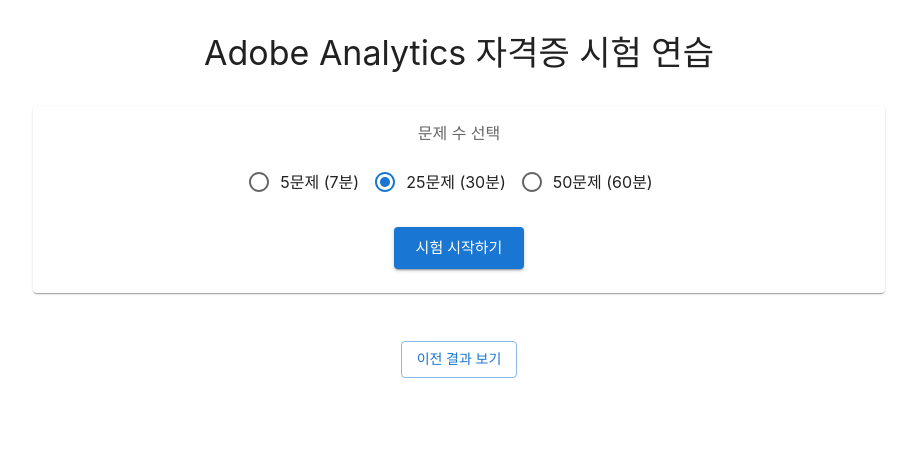
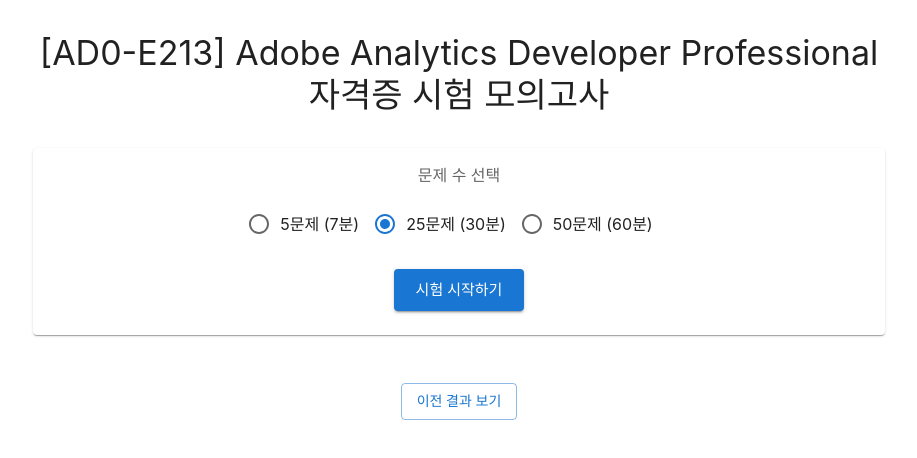
Before and after one commit to iam149cm/study, a React (Create React App) app in the folder 04_aaCert/adobe-analytics-exam/: page / in a window 1280 px wide. Shown: the top 458 px of the page, without its empty margins (181-1098 px from the left). Built offline with nearby package versions, Linux system fonts and the light colour scheme.

Commit message:
update title with certification code

```diff
--- a/04_aaCert/adobe-analytics-exam/public/index.html
+++ b/04_aaCert/adobe-analytics-exam/public/index.html
@@ -24,7 +24,7 @@
       work correctly both with client-side routing and a non-root public URL.
       Learn how to configure a non-root public URL by running `npm run build`.
     -->
-    <title>Adobe Analytics 인증 시험 모의고사</title>
+    <title>[AD0-E213] Adobe Analytics Developer Professional 인증 시험 모의고사</title>
   </head>
   <body>
     <noscript>You need to enable JavaScript to run this app.</noscript>
--- a/04_aaCert/adobe-analytics-exam/src/pages/HomePage.tsx
+++ b/04_aaCert/adobe-analytics-exam/src/pages/HomePage.tsx
@@ -43,7 +43,8 @@
     <Container maxWidth="md">
       <Box sx={{ mt: 4, textAlign: 'center' }}>
         <Typography variant="h4" gutterBottom>
-          Adobe Analytics 자격증 시험 연습
+          [AD0-E213] Adobe Analytics Developer Professional<br/>
+          자격증 시험 모의고사
         </Typography>
 
         <Card sx={{ mt: 4, mb: 4 }}>
```
